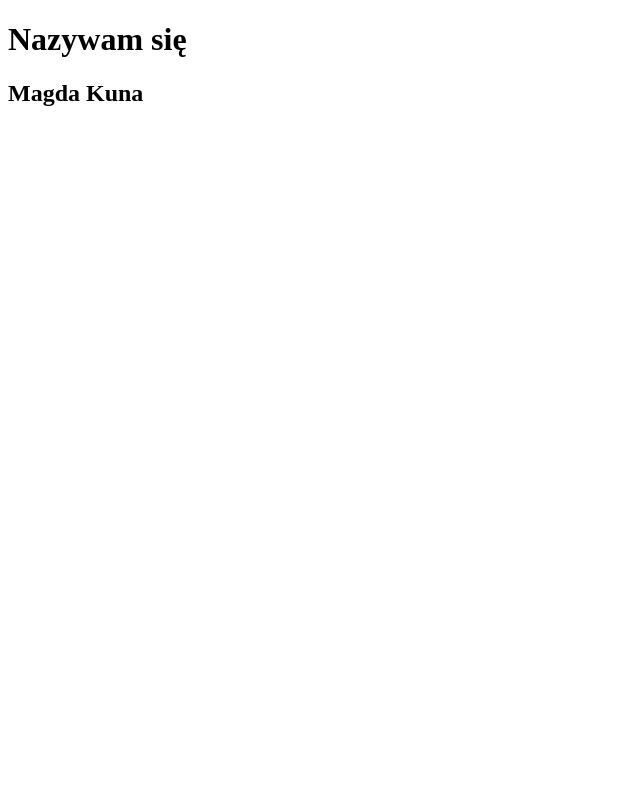
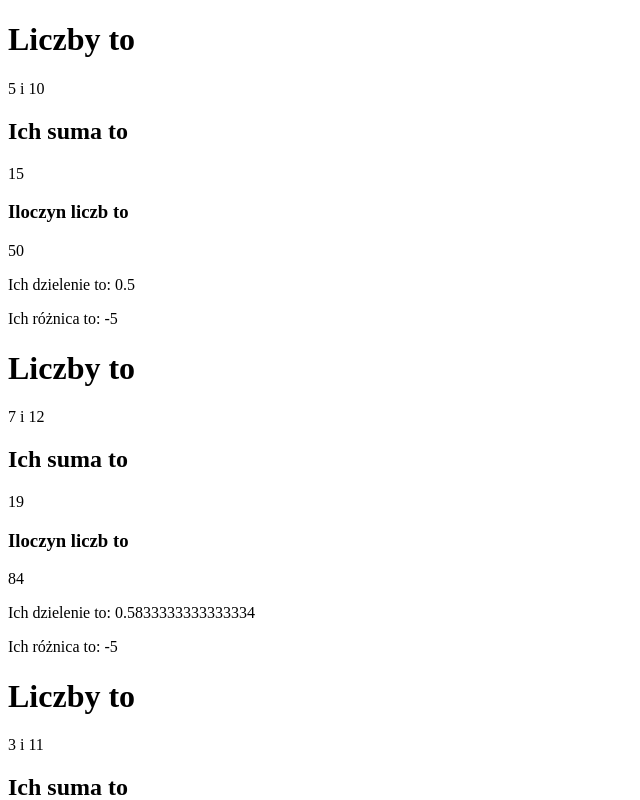
Before and after one commit to magkuna/react-course, a React (Create React App) app in the folder day2/: page / in a window 1280 px wide. Shown: the top 800 px of the page, without its empty margins (0-640 px from the left). Built offline with nearby package versions, Linux system fonts and the light colour scheme.

Commit message:
exercise 2

```diff
--- /dev/null
+++ b/day2/src/Add.js
@@ -0,0 +1,18 @@
+import React from 'react'
+import Multiply from "./Multiply"
+
+
+const Add = (props) => (
+    <div>
+        <h2>
+            Ich suma to
+        </h2>
+        {props.a + props.b}
+        <Multiply
+            a={props.a}
+            b={props.b}
+        />
+    </div>
+)
+
+export default Add
--- a/day2/src/App.js
+++ b/day2/src/App.js
@@ -1,14 +1,30 @@
 import React from 'react'
-import Header from './Header'
-
-const App = (props) => (
-  <div>
-    <Header
-       firstName={'Magda'}
-       lastName ={'Kuna'}
-    />
-  </div>
-)
+import Calculator from './Calculator'
 
 
+
+const numbers = [
+  { a: 5, b: 10 },
+  { a: 7, b: 12 },
+  { a: 3, b: 11 },
+  { a: 0, b: 1 },
+]
+
+const App = () => {
+  return (
+    <div>
+      {
+        numbers.map(
+          element => (
+            <Calculator
+              a={element.a}
+              b={element.b}
+            />
+          )
+        )
+      }
+    </div>
+  )
+}
+
 export default App
--- /dev/null
+++ b/day2/src/Calculator.js
@@ -0,0 +1,30 @@
+import React from 'react'
+import Add from './Add'
+import Divide from './Divide'
+import Substract from './Substract'
+
+const Calculator = (props) => (
+    <div>
+        <h1>
+            Liczby to
+        </h1>
+        {props.a}{" i "}{props.b}
+        <Add
+            a={props.a}
+            b={props.b}
+        />
+        <Divide
+            a={props.a}
+            b={props.b} />
+        <Substract
+            a={props.a}
+            b={props.b}
+        />
+    </div>
+)
+
+
+
+
+
+export default Calculator
--- /dev/null
+++ b/day2/src/Divide.js
@@ -0,0 +1,12 @@
+import React from 'react'
+
+
+
+const Divide = (props) => (
+    <p>
+        Ich dzielenie to: {props.a / props.b}
+    </p>
+
+)
+
+export default Divide
--- a/day2/src/Header.js
+++ /dev/null
@@ -1,14 +0,0 @@
-import React from 'react'
-import Name from './Name'
-
-const Header = (props) => (
-    <div>
-        <h1>
-            Nazywam się
-        </h1>
-        <Name
-        name={props.firstName + ' ' + props.lastName}/>
-    </div>
-)
-
-export default Header
--- /dev/null
+++ b/day2/src/Multiply.js
@@ -0,0 +1,13 @@
+import React from 'react'
+
+const Multiply = (props) => (
+    <div>
+        <h3>
+            Iloczyn liczb to
+        </h3>
+        {props.a * props.b}
+    </div>
+
+)
+
+export default Multiply
--- a/day2/src/Name.js
+++ /dev/null
@@ -1,15 +0,0 @@
-import React from 'react'
-
-
-const Name = (props) => (
-    <div>
-        <h2>
-            {props.name}
-
-        </h2>
-    </div>
-)
-
-
-
-export default Name
--- /dev/null
+++ b/day2/src/Substract.js
@@ -0,0 +1,12 @@
+import React from 'react'
+
+
+
+const Substract = (props) => (
+    <p>
+        Ich różnica to: {props.a - props.b}
+    </p>
+
+)
+
+export default Substract
```
